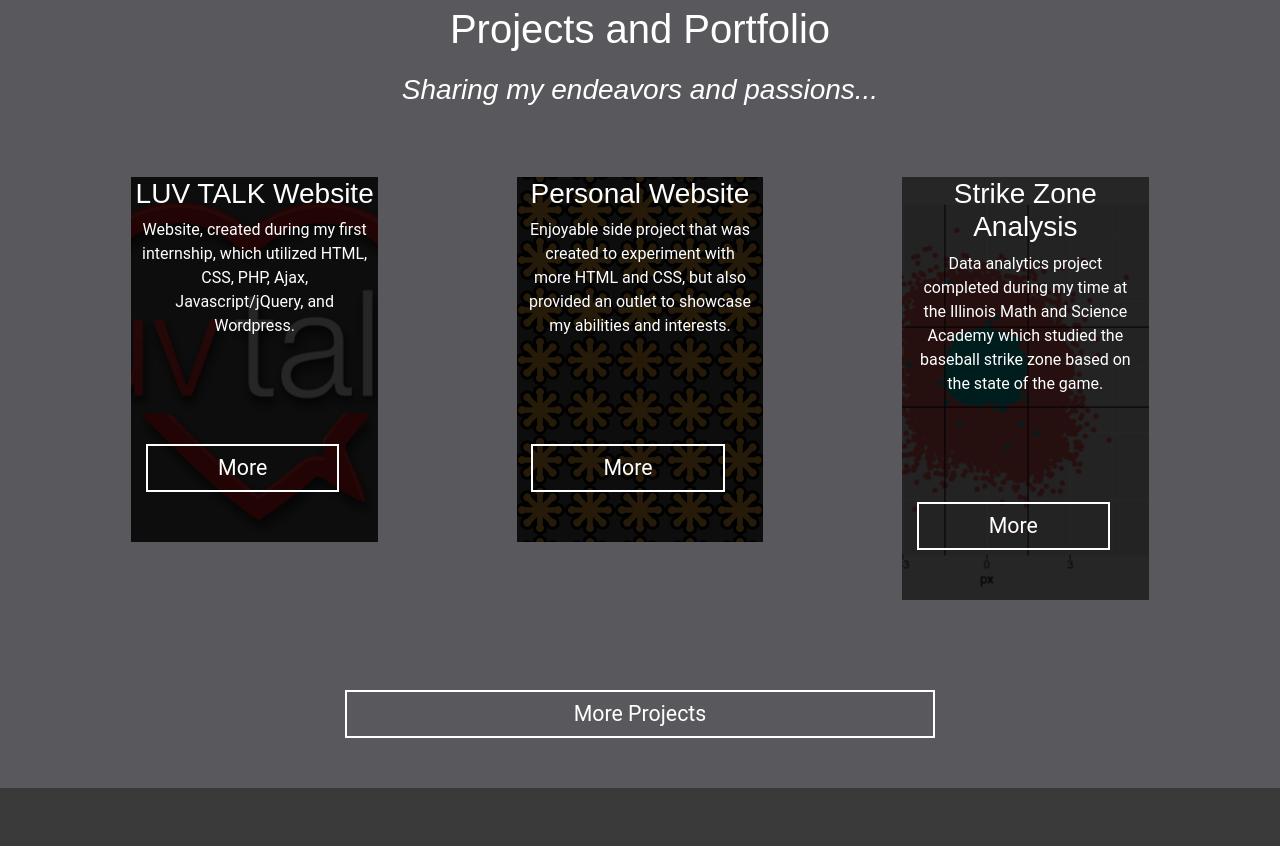
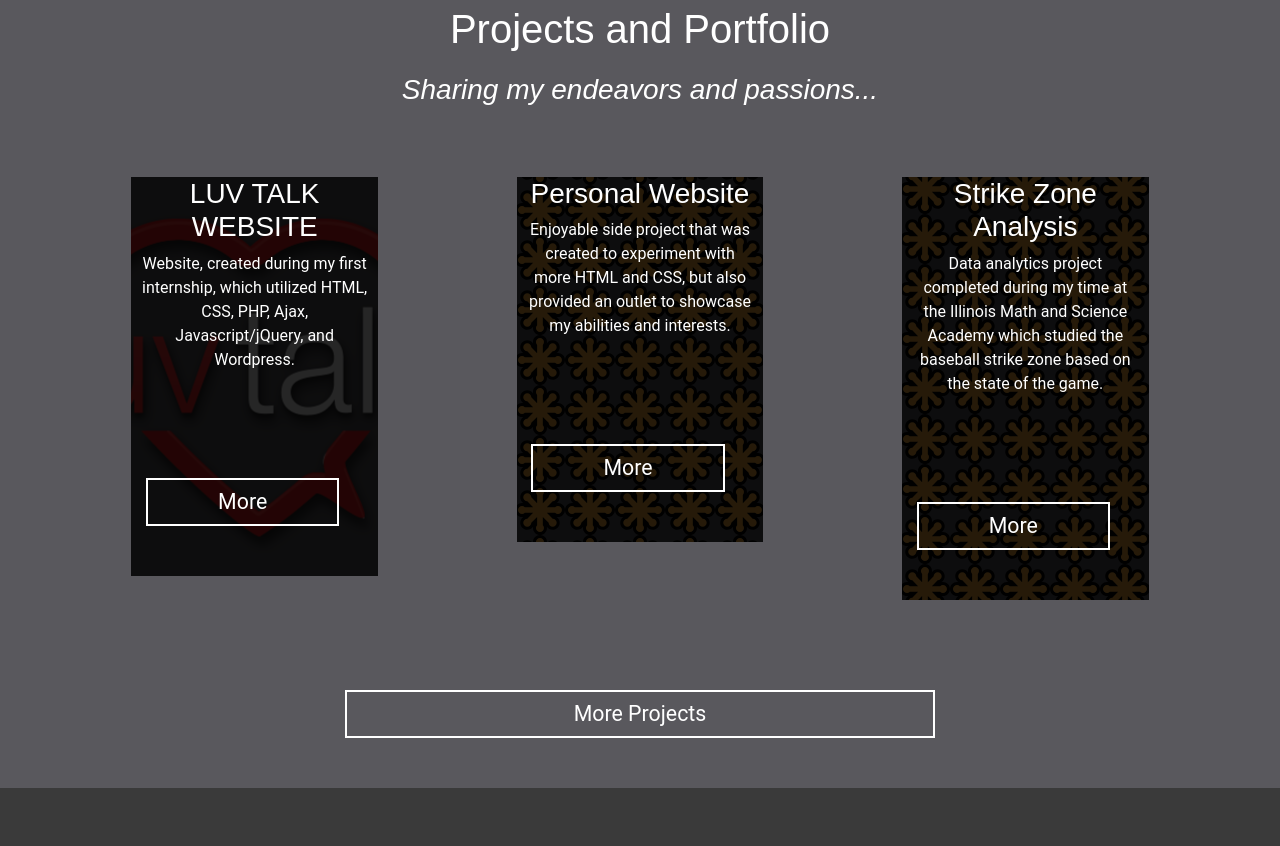
Before and after one commit to JMagic-Learner/example-react-portfolio, a React (Create React App) app: page / in a window 1280 px wide. Shown: the part 2540-3386 px from the top of the page. Built offline with nearby package versions, Linux system fonts and the light colour scheme.

Commit message:
adding HTML templates

```diff
--- a/src/App.js
+++ b/src/App.js
@@ -5,6 +5,8 @@ import './index.css';
 import HomePage from './pages/HomePage';
 import ContactPage from './pages/ContactPage';
 import ProjectPage from './pages/ProjectPage';
+import Navigation from './components/Navigation'
+import Footer from './components/Footer';
 
 
 function App() {
@@ -12,13 +14,13 @@ function App() {
     <div className="App">
          <BrowserRouter>
 
-
+         <Navigation/>
       <Routes>
             <Route path="/" element={<HomePage/>}> </Route>
             <Route path="/Contact" element={<ContactPage/>}> </Route>
             <Route path="/Projects" element={<ProjectPage/>}> </Route>
       </Routes>
-
+         <Footer/>
 
 
       </BrowserRouter>
--- a/src/components/Contact/index.js
+++ b/src/components/Contact/index.js
@@ -1,6 +1,16 @@
 import React from 'react';
 
 class Contact extends React.Component{
+constructor(props) {
+    super(props);
+    this.state={
+        HTMLarray:[
+            {
+
+            }
+        ]
+    }
+}
     render(){
         return( <div className = "contact" id="contact">
 <div className = "col-sm-12 col-md-12 text-center">
--- a/src/components/Projects/index.js
+++ b/src/components/Projects/index.js
@@ -1,7 +1,36 @@
 import React from 'react'
 import { Link } from 'react-router-dom'
 
+
+
+
+
+
 class Projects extends React.Component {
+constructor(props){
+    super(props);
+    this.state={
+        HTMLarray: [
+        {
+            title: "LUV TALK WEBSITE",
+            subtitle: "Website, created during my first internship, which utilized HTML, CSS, PHP, Ajax, Javascript/jQuery, and Wordpress.",
+            divName:"luvtalk-project",
+            },
+            {
+            title: "Personal Website",
+            subtitle: "Enjoyable side project that was created to experiment with more HTML and CSS, but also provided an outlet to showcase my abilities and interests.",
+            divName: "personal-website-project",
+            },
+            {
+            title: "Strike Zone Analysis",
+            subtitle: "Data analytics project completed during my time at the Illinois Math and Science Academy which studied the baseball strike zone based on the state of the game.",
+            divName:"personal-website-project"
+            }
+        ]
+}
+}
+
+
     render() {
         return (<div className="projects" id="projects">
 
@@ -15,7 +44,29 @@ class Projects extends React.Component {
 
 <div className="container-fluid">
 
-    <div className="row">
+    {this.state.HTMLarray.map((items) => {
+        return( <div className="row">
+        <div className="col-sm-16 col-md-16 text-center">
+            <div className = {items.divName}>
+                     <h3>{items.title}</h3>
+                     <p>{items.subtitle} </p>
+                     <div className = "row">
+                            <div className = "project-more-info">
+                                    <Link className = "btn btn-default btn-border" to= "#">More</Link>
+                            </div>
+                    </div>
+            </div>
+        </div>
+    </div>
+
+        )
+
+    }
+
+
+    )}
+
+    {/* <div className="row">
         <div className="col-sm-16 col-md-16 text-center">
             <div className = "luvtalk-project">
                      <h3>LUV TALK Website</h3>
@@ -47,7 +98,7 @@ class Projects extends React.Component {
          <div className = "col-sm-16 col-md-16 text-center">
             <div className = "strike-zone-project">
                 <h3>Strike Zone Analysis</h3>
-                <p>Data analytics project completed during my time at the Illinois Math and Science Academy which studied the baseball strike zone based on the state of the game.</p>
+                <p></p>
                      <div className = "row">
                             <div className = "project-more-info">
                                     <Link className = "btn btn-default btn-border" to= "#">More</Link>
@@ -55,7 +106,7 @@ class Projects extends React.Component {
                     </div>
             </div>
          </div>
-    </div>
+    </div> */}
 </div>
 
 
--- a/src/components/Summary/index.js
+++ b/src/components/Summary/index.js
@@ -4,10 +4,56 @@ import ResponsiveDesign from '../../assets/images/responsivedesign.svg'
 import InnovativeSolutions from "../../assets/images/innovativesolutions.svg"
 import Passion from "../../assets/images/passion.svg"
 class Summary extends React.Component {
+    constructor(props) {
+        super(props);
+        this.state={
+            HTMLarray1:[
+                {
+                title: "Development and Design",
+                description: "I aim to put my creativity to the test, designing and building unique, meaningful products for clients or merely for my own interests.",
+                divName1: "summary-column",
+                divName2: "development-img",
+                divName3: "development-description",
+                imageSource:DeveloperDesign
+                },
+                {
+                    title: "Responsive Layouts",
+                    description: "Development and design isn't merely putting information on the site or preferred media outlet. I organize content and present information in an engaging fashion, driving new and unique layouts in tandem with novel solutions and cool animations.",
+                    divName1: "responsive-summary",
+                    divName2: "responsive-img",
+                    divName3: "responsive-description",
+                    imageSource:ResponsiveDesign
+                }
+
+            ]
+        }
+    }
     render() {
         return(<div className = "summary">
         <div className = "container-fluid">
         <div className = "row">
+        {this.state.HTMLarray1.map((items) =>{
+            return(
+                <div className = {items.divName1}>
+                <div className = "row">
+                <div className = "col-sm-1 col-md-1">
+                    <div className = {items.divName2}>
+                        <img className = "img-responsive"  src = {items.imageSource}/>
+                    </div>
+                </div>
+
+                <div className = "col-sm-4 col-md-4">
+                    <div className = {items.divName3}>
+                        <h3>{items.title}</h3>
+                        <p> {items.description}</p>
+                    </div>
+                </div>
+            </div>
+            </div>
+            )
+        })}
+        </div>
+        {/* <div className = "row">
             <div className = "summary-column">
                 <div className = "row">
                     <div className = "col-sm-1 col-md-1">
@@ -45,7 +91,7 @@ class Summary extends React.Component {
 
 
 
-        </div>
+        </div> */}
 
         <div className = "row">
         <div className = "passion-summary">
--- a/src/pages/ContactPage/index.js
+++ b/src/pages/ContactPage/index.js
@@ -6,9 +6,9 @@ import Contact from '../../components/Contact';
 class ContactPage extends React.Component {
  render() {
     return(<div>
-        <Navigation/>
+
         <Contact/>
-        <Footer/>
+
         </div>
     )
  }
--- a/src/pages/HomePage/index.js
+++ b/src/pages/HomePage/index.js
@@ -10,13 +10,13 @@ import Contact from '../../components/Contact';
 class HomePage extends React.Component {
  render() {
     return(<div>
-        <Navigation/>
+
         <Main/>
         <About/>
         <Summary/>
         <Projects/>
         <Contact/>
-        <Footer/>
+
         </div>
     )
  }
--- a/src/pages/ProjectPage/index.js
+++ b/src/pages/ProjectPage/index.js
@@ -1,15 +1,14 @@
 import React from 'react'
-import Navigation from '../../components/Navigation'
-import Footer from '../../components/Footer';
+
 import Projects from '../../components/Projects';
 
 
 class ProjectPage extends React.Component {
  render() {
     return(<div>
-        <Navigation/>
+
         <Projects/>
-        <Footer/>
+
         </div>
     )
  }
```
